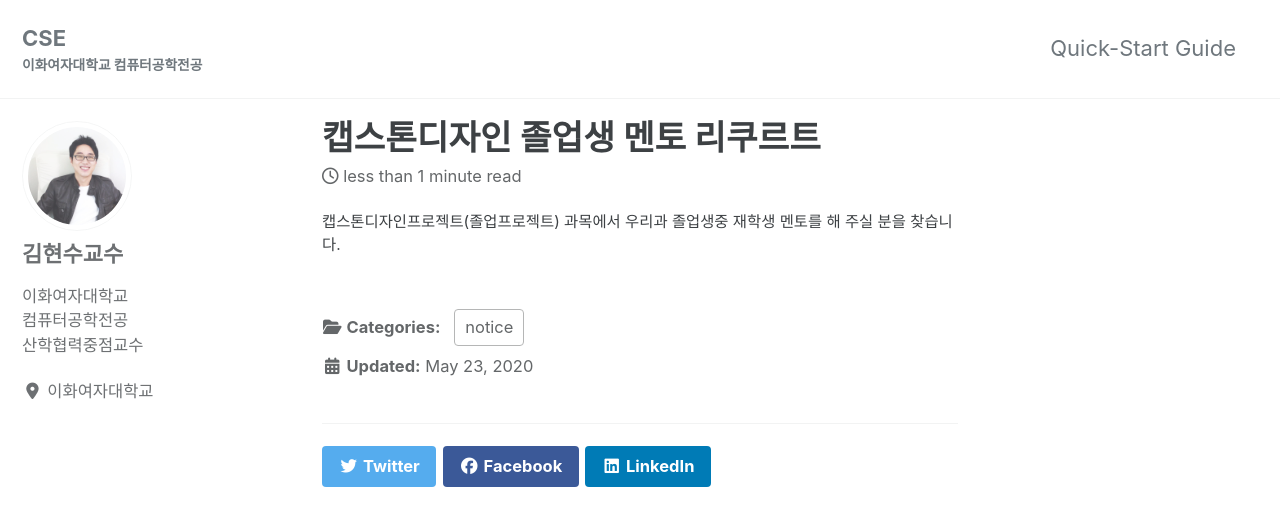
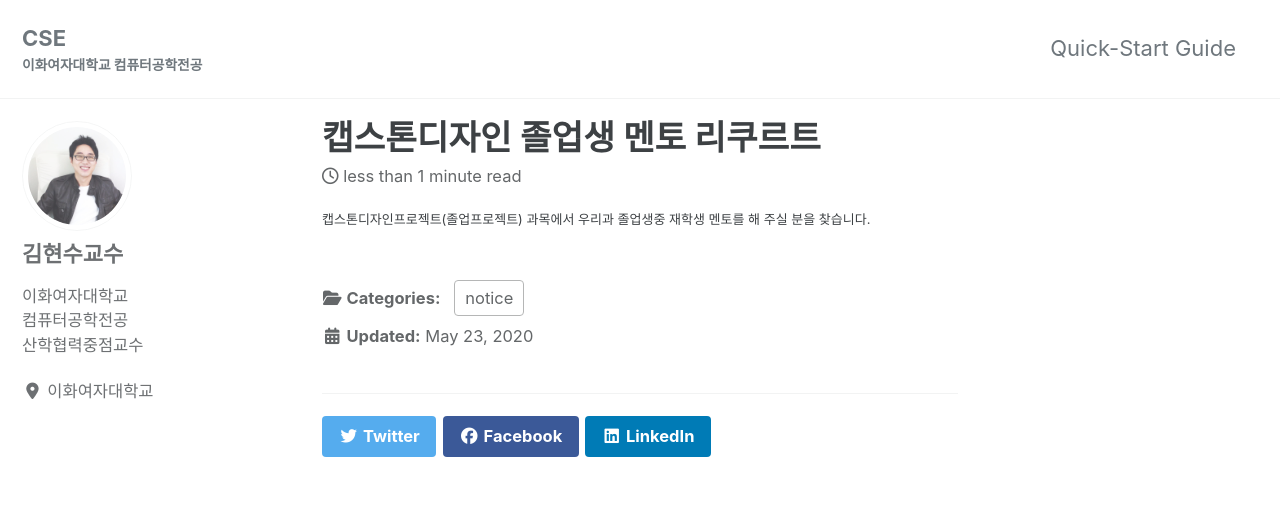
Before and after one commit to faculty-hieonn/faculty-hieonn.github.io, a Jekyll site: the page built from _posts/2020-05-23-intern.md, in a window 1280 px wide and 900 px high. Shown: the top 526 px of the window. Built offline with Jekyll 4.4.1, drawn with Linux system fonts in a browser that asks for light colours; cached includes are drawn as plain includes; nearby versions of some CDN libraries.

Commit message:
css font size 수정

```diff
--- a/_sass/minimal-mistakes/_page.scss
+++ b/_sass/minimal-mistakes/_page.scss
@@ -108,7 +108,8 @@ body {
   p,
   li,
   dl {
-    font-size: 0.7em;
+    /* font-size: 0.7em; */
+    font-size : 13px;
   }
 
   /* paragraph indents */
```
